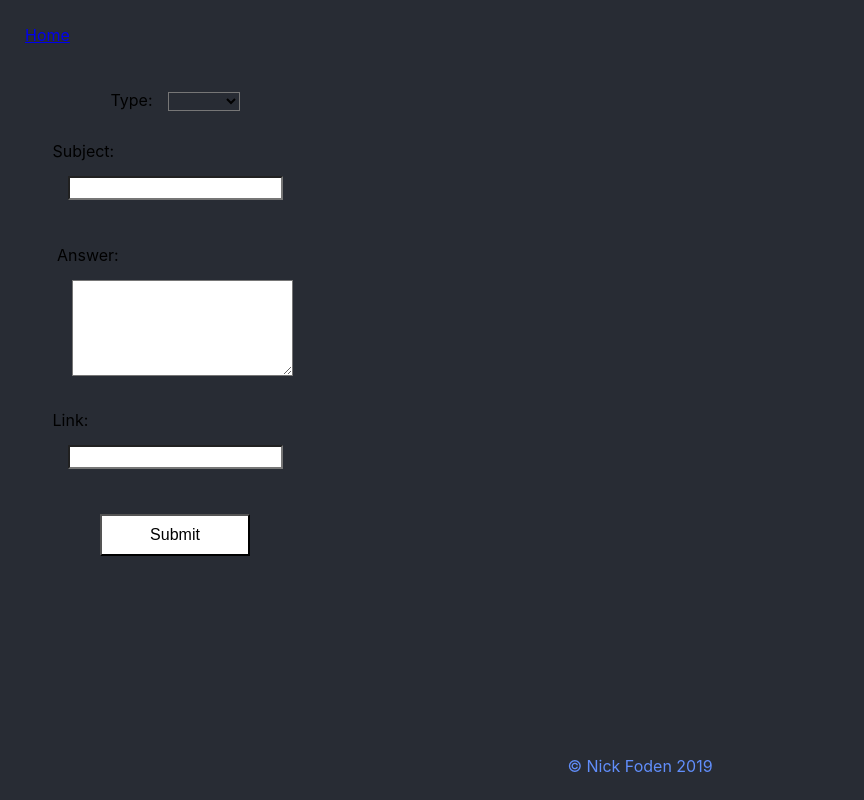
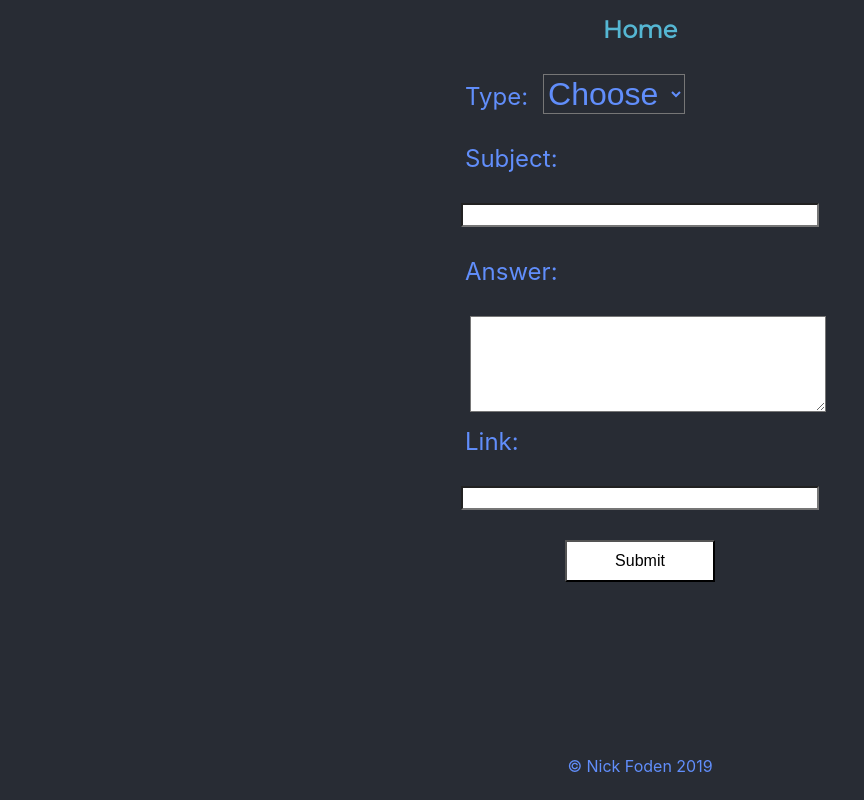
Before and after one commit to NickFoden/flash-fauna, a React (Create React App) app: page /new-card in a window 1280 px wide. Shown: the whole page, without its empty margins (0-864 px from the left). Built offline with nearby package versions, Linux system fonts and the light colour scheme; no server answers.

Commit message:
Styling the new cards

```diff
--- a/src/App.css
+++ b/src/App.css
@@ -24,60 +24,6 @@
   color: #618efb;
 }
 
-.new-card-body {
-  align-items: center;
-  display: flex;
-  flex-direction: column;
-  margin: 5px 50px 50px;
-  max-width: 250px;
-}
-
-.new-card-body button {
-  background-color: white;
-  color: black;
-  cursor: pointer;
-  font-size: 1rem;
-  margin-top: 15px;
-  padding: 10px;
-  width: 150px;
-}
-
-.new-card-body button:hover {
-  opacity: .75;
-}
-
-.new-card-body input {
-  background-color: white;
-  font-size: 1rem;
-  margin: 15px;
-}
-
-.new-card-body label {
-  font-size: 1rem;
-  margin: 15px;
-}
-
-.new-card-body select {
-  margin-left: 15px;
-}
-
-.new-card-body textarea {
-  background-color: white;
-  font-size: 1rem;
-  margin-left: 15px;
-  margin-top: 15px;
-}
-
-.new-card-header {
-  display: flex;
-  flex-direction: row;
-}
-
-.new-card-header a {
-  font-size: 1rem;
-  margin: 25px;
-}
-
 .flash-ul {
   list-style: none;
   margin: 0 auto;
--- a/src/pages/NewCard.js
+++ b/src/pages/NewCard.js
@@ -1,6 +1,7 @@
 import React, { useState } from "react";
 import { Link } from "@reach/router";
 import { addSingleRecord } from "../api/fauna";
+import styles from "./pages.module.css";
 const NewCard = () => {
   const initialState = {
     answer: "",
@@ -35,48 +36,48 @@ const NewCard = () => {
     this.props.change();
   };
   return (
-    <div>
-      <header className="new-card-header">
+    <div className={styles.new_card_container}>
+      <header className={styles.flash_header}>
         <Link to="/">Home</Link>
       </header>
-      <section className="new-card-body">
+      <section className={styles.new_card_body}>
         <label>
           Type:
-          <select name="type" onChange={handleChange} value={state.type}>
-            <option value="" />
+          <select
+            name="type"
+            onChange={handleChange}
+            value={state.type}
+            className={styles.select}
+          >
+            <option value="">Choose </option>
             <option value="keyword">keyword</option>
             <option value="method">method</option>
             <option value="html">html</option>
             <option value="css">css</option>
           </select>
         </label>
-        <label>
-          Subject:
+        <label>Subject:</label>
         <input
           name="subject"
           type="text"
           onChange={handleChange}
           value={state.subject}
         />
-        </label>
-        <label>
-          Answer:
+        <label>Answer:</label>
         <textarea
           name="answer"
           rows="5"
           onChange={handleChange}
           value={state.answer}
         />
-        </label>
-        <label>
-          Link:
+
+        <label>Link:</label>
         <input
           name="link"
           type="text"
           onChange={handleChange}
           value={state.link}
         />
-        </label>
 
         <button onClick={e => handleSubmit(e, state)}>Submit</button>
       </section>
--- a/src/pages/pages.module.css
+++ b/src/pages/pages.module.css
@@ -54,3 +54,63 @@
   background-clip: text;
   -webkit-text-fill-color: transparent;
 }
+
+.new_card_body {
+  align-items: center;
+  display: flex;
+  flex-direction: column;
+  margin: 0 auto;
+  width: 500px;
+}
+
+.new_card_body button {
+  background-color: white;
+  color: black;
+  cursor: pointer;
+  font-size: 1rem;
+  margin-top: 15px;
+  padding: 10px;
+  width: 150px;
+}
+
+.new_card_body button:hover {
+  opacity: .75;
+}
+
+.new_card_body input {
+  background-color: white;
+  font-size: 1rem;
+  margin: 15px;
+  width: 350px;
+}
+
+.new_card_body label {
+  color: var(--color-light-purple);
+  font-size: 1.5rem;
+  margin: 15px;
+  text-align: left;
+  width: 350px;
+}
+
+.new_card_body select {
+  margin-left: 15px;
+}
+
+.new_card_body textarea {
+  background-color: white;
+  font-size: 1rem;
+  margin-left: 15px;
+  margin-top: 15px;
+  width: 350px;
+}
+
+.styles.new_card_container {
+  display: flex;
+  justify-content: center;
+  width: 100%;
+}
+
+.select {
+  color: var(--color-light-purple);
+  font-size: 2rem;
+}
```
Lines whose indentation alone changed are shown as unchanged.
